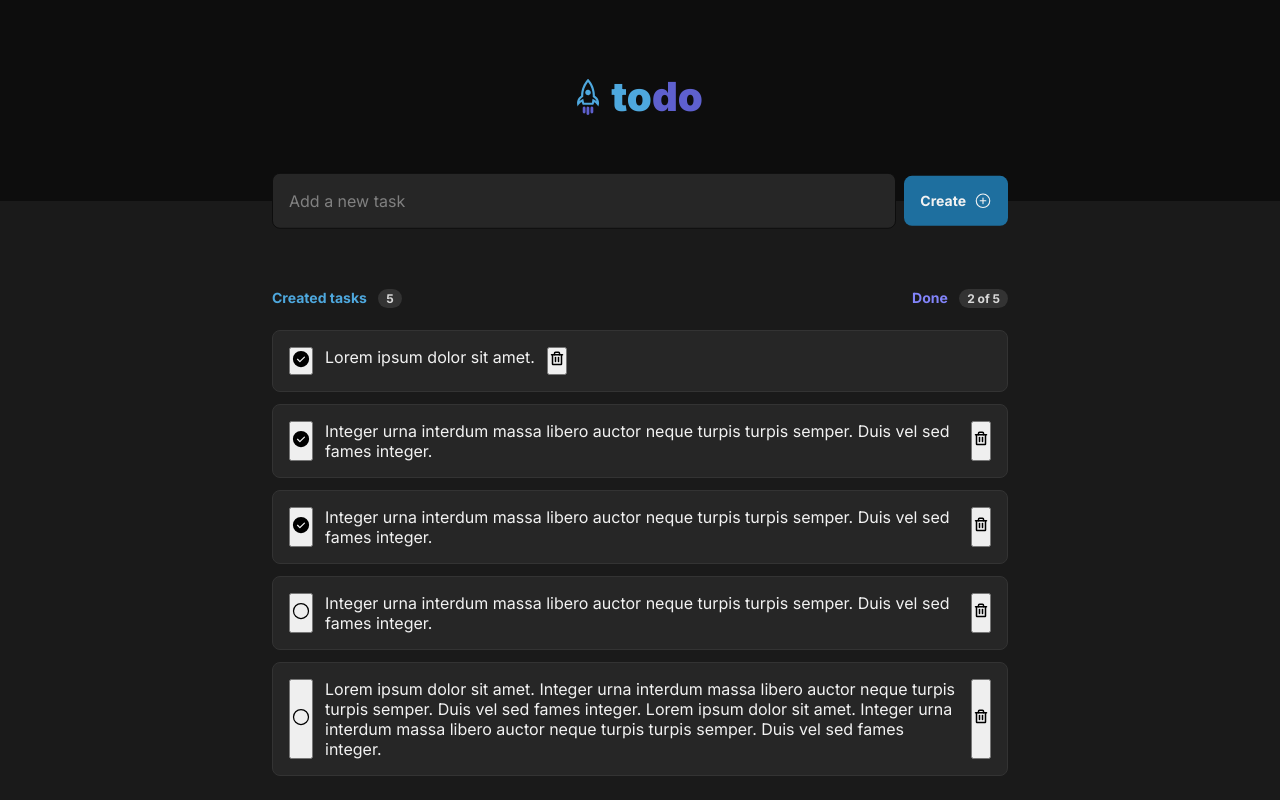
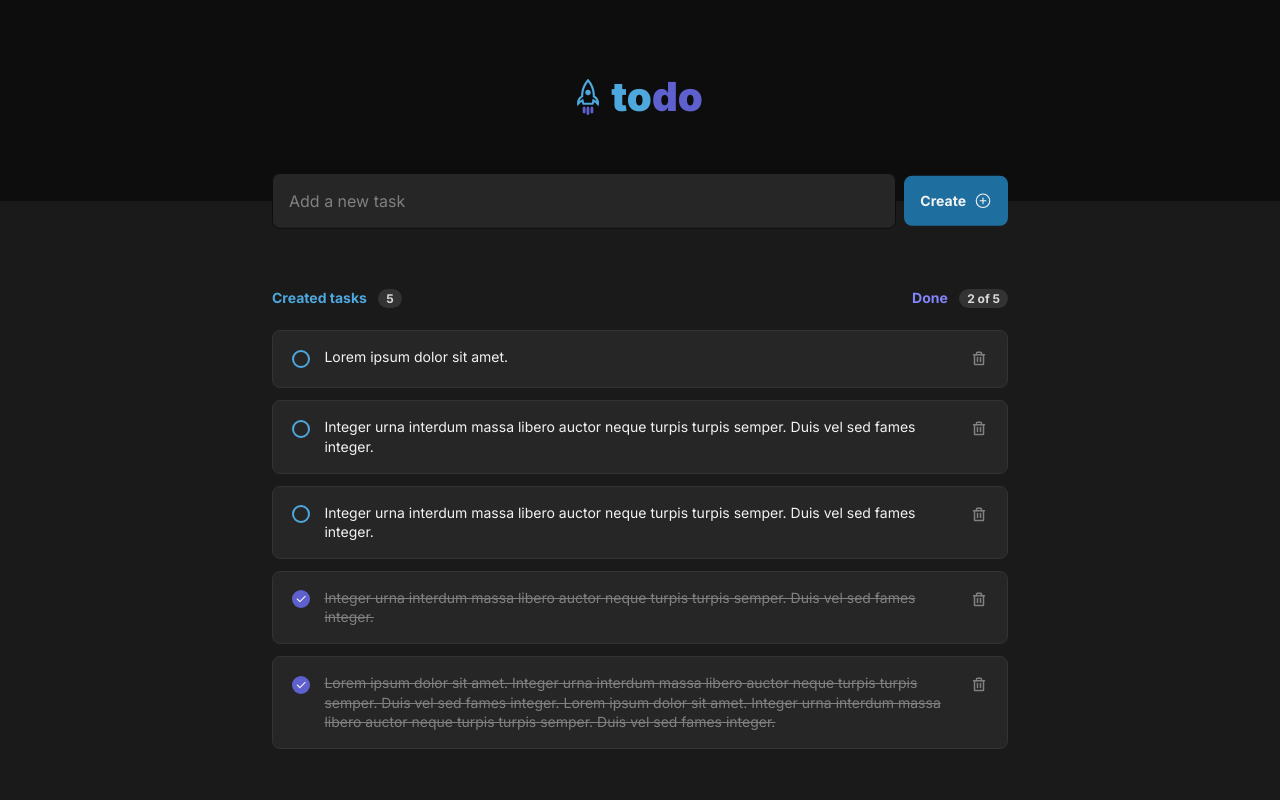
Before and after one commit to castrosuellenx/ignite-to-do-list-reactjs, a React (Vite) app: page / in a window 1280 px wide. Built offline with nearby package versions, Linux system fonts and the light colour scheme.

Commit message:
finish Task component's styles

```diff
--- a/src/components/List/Task.module.css
+++ b/src/components/List/Task.module.css
@@ -8,8 +8,58 @@
   background-color: var(--gray-500);
 }
 
+.container button {
+  line-height: 0;
+}
+
+.checkbox {
+  height: 1.125rem;
+  width: 1.125rem;
+  margin: 0.17rem;
+  border-radius: 100%;
+}
+
+.checkboxUnchecked {
+  border: 2px solid var(--blue);
+  background-color: unset;
+}
+
+.checkboxUnchecked:hover {
+  border: 2px solid var(--blue-dark);
+  background-color: rgba(30, 111, 159, 0.2);
+}
+
+.checkboxChecked {
+  color: var(--gray-100);
+  border: none;
+  background-color: var(--purple-dark);
+}
+
+.checkboxChecked:hover {
+  background-color: var(--purple);
+}
+
 .description {
   flex: 1;
   font-size: 0.875rem;
   line-height: 140%;
 }
+
+.descriptionChecked {
+  color: var(--gray-300);
+  text-decoration: line-through;
+}
+
+.trashButton {
+  height: 1.5rem;
+  width: 1.5rem;
+  color: var(--gray-300);
+  border: none;
+  border-radius: 4px;
+  background-color: unset;
+}
+
+.trashButton:hover {
+  color: var(--danger);
+  background-color: var(--gray-400);
+}
--- a/src/components/List/Task.tsx
+++ b/src/components/List/Task.tsx
@@ -1,4 +1,4 @@
-import {CheckCircle, Circle, Trash} from 'phosphor-react';
+import {Check, Trash} from 'phosphor-react';
 
 import styles from './Task.module.css';
 
@@ -13,25 +13,35 @@ type Props = {
 };
 
 export function Task({task}: Props) {
+  const checkboxClassName = `${styles.checkbox} ${
+    task.isCompleted ? styles.checkboxChecked : styles.checkboxUnchecked
+  }`;
+
+  const descriptionClassName = `${styles.description} ${
+    task.isCompleted ? styles.descriptionChecked : ''
+  }`;
+
   return (
-    <div className={styles.container}>
+    <li className={styles.container} role="listitem">
       <button
-        className={task.isCompleted ? styles.checkboxChecked : styles.checkbox}
+        className={checkboxClassName}
         type="button"
         title={task.isCompleted ? 'Uncheck task' : 'Check task'}
+        aria-label={task.isCompleted ? 'Uncheck task' : 'Check task'}
       >
-        {task.isCompleted ? (
-          <Circle size={20} />
-        ) : (
-          <CheckCircle size={20} weight="fill" />
-        )}
+        {task.isCompleted ? <Check size={12} weight="bold" /> : null}
       </button>
 
-      <p className={styles.taskDescription}>{task.description}</p>
+      <p className={descriptionClassName}>{task.description}</p>
 
-      <button className={styles.trashButton} type="button" title="Delete task">
+      <button
+        className={styles.trashButton}
+        type="button"
+        title="Delete task"
+        aria-label="Delete task"
+      >
         <Trash size={16} weight="bold" />
       </button>
-    </div>
+    </li>
   );
 }
```
